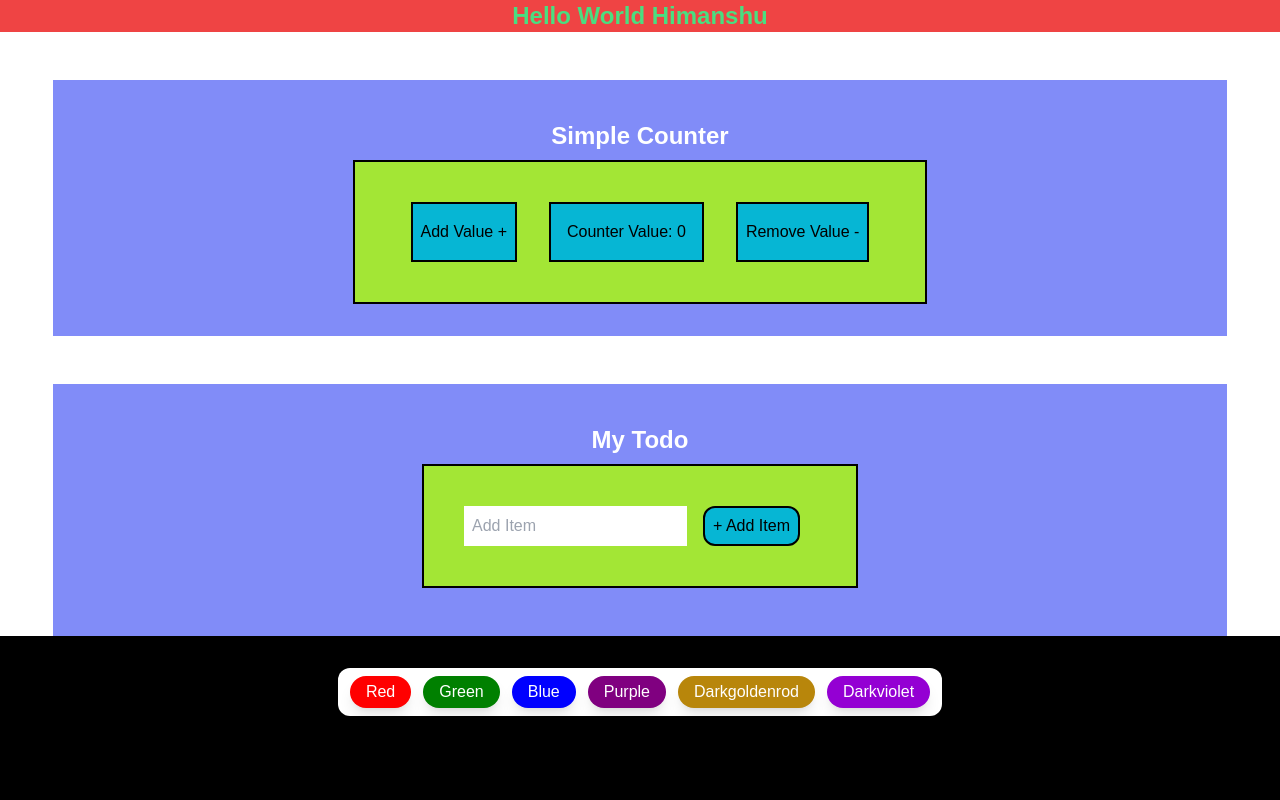
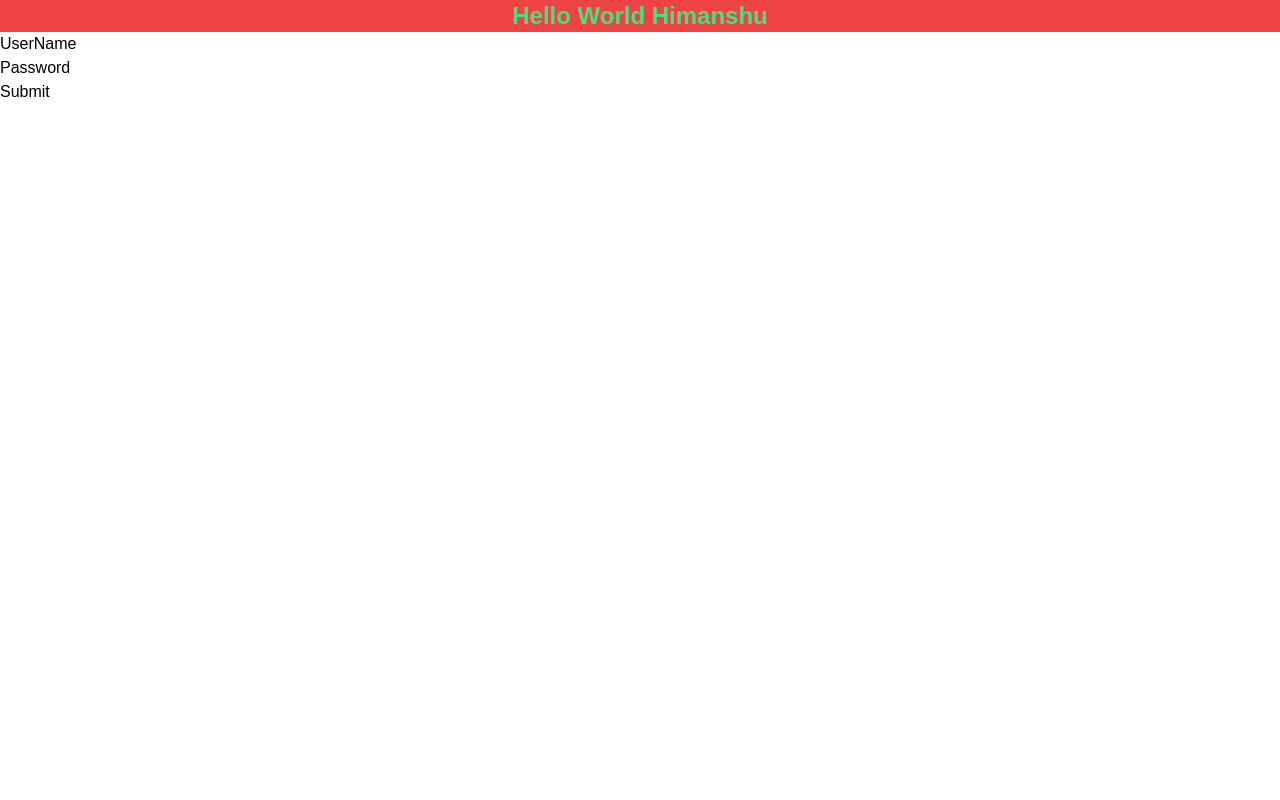
Before and after one commit to hit-man-shu/Code-with-React, a React (Create React App) app: page / in a window 1280 px wide. Shown: the top 800 px of the page. Built offline with nearby package versions, Linux system fonts and the light colour scheme.

Commit message:
Add mini form validation project and useRef

```diff
--- a/src/App.jsx
+++ b/src/App.jsx
@@ -3,6 +3,8 @@ import BgChanger from "./components/BgChanger";
 import Counter from "./components/Counter";
 import Todo from "./components/Todo";
 import PasswordGenerator from "./components/PasswordGenerator";
+import Ref from "./components/Ref";
+import LoginForm from "./components/Form/LoginForm";
 // import MyProp from "./components/MyProp";
 
 const App = () => {
@@ -25,13 +27,17 @@ const App = () => {
         Hello World {userName}
       </div>
 
-      <Counter />
-      <Todo />
+      {/* <Counter /> */}
+      {/* <Todo /> */}
       {/* <MyProp obj={myObj} /> */}
 
-      <BgChanger />
+      {/* <BgChanger /> */}
 
-      <PasswordGenerator />
+      {/* <PasswordGenerator /> */}
+
+      {/* <Ref/> */}
+
+      <LoginForm />
     </>
   );
 };
--- /dev/null
+++ b/src/components/Form/LoginForm.jsx
@@ -0,0 +1,63 @@
+import React, { useState } from "react";
+
+const LoginForm = () => {
+  const [name, setName] = useState("");
+  const [password, setPassword] = useState("");
+  const [allEntery, setAllEntery] = useState([]);
+
+  const submitHandler = (e) => {
+    e.preventDefault();
+
+    const newEntry = {
+      id: Math.random().toString(),
+      name,
+      password,
+    };
+
+    if (name.trim().length === 0 || password.trim().length === 0) {
+      alert("Invalid Id or pass");
+      return;
+    }
+    setAllEntery((prev) => [...prev, newEntry]);
+
+    setName("");
+    setPassword("");
+  };
+
+  return (
+    <div>
+      <form action="" onSubmit={submitHandler}>
+        <div>
+          <label htmlFor="">UserName</label>
+          <input
+            type="text"
+            value={name}
+            onChange={(e) => setName(e.target.value)}
+          />
+        </div>
+
+        <div>
+          <label htmlFor="">Password</label>
+          <input
+            type="password"
+            value={password}
+            onChange={(e) => setPassword(e.target.value)}
+          />
+        </div>
+        <button>Submit</button>
+      </form>
+
+      <div>
+        {allEntery.map((ele) => {
+          return (
+            <div
+              key={ele.id}
+            >{`Name is ${ele.name} and password is ${ele.password}`}</div>
+          );
+        })}
+      </div>
+    </div>
+  );
+};
+
+export default LoginForm;
--- /dev/null
+++ b/src/components/Ref.jsx
@@ -0,0 +1,27 @@
+import React, { useRef, useState } from "react";
+
+const Ref = () => {
+  const refName = useRef("");
+  const [show, setShow] = useState(false);
+
+  const submitHandler = (e) => {
+    e.preventDefault();
+
+    let name = refName.current.value;
+    name === "" ? alert("Enter valid Name") : setShow((prev) => true);
+  };
+  return (
+    <div>
+      <h1>Luckey Name</h1>
+
+      <form action="" onSubmit={submitHandler}>
+        <input type="text" ref={refName} />
+        <button>Submit</button>
+      </form>
+
+      <p>{show && `Your Luckey Name is ${refName.current.value}`}</p>
+    </div>
+  );
+};
+
+export default Ref;
```
